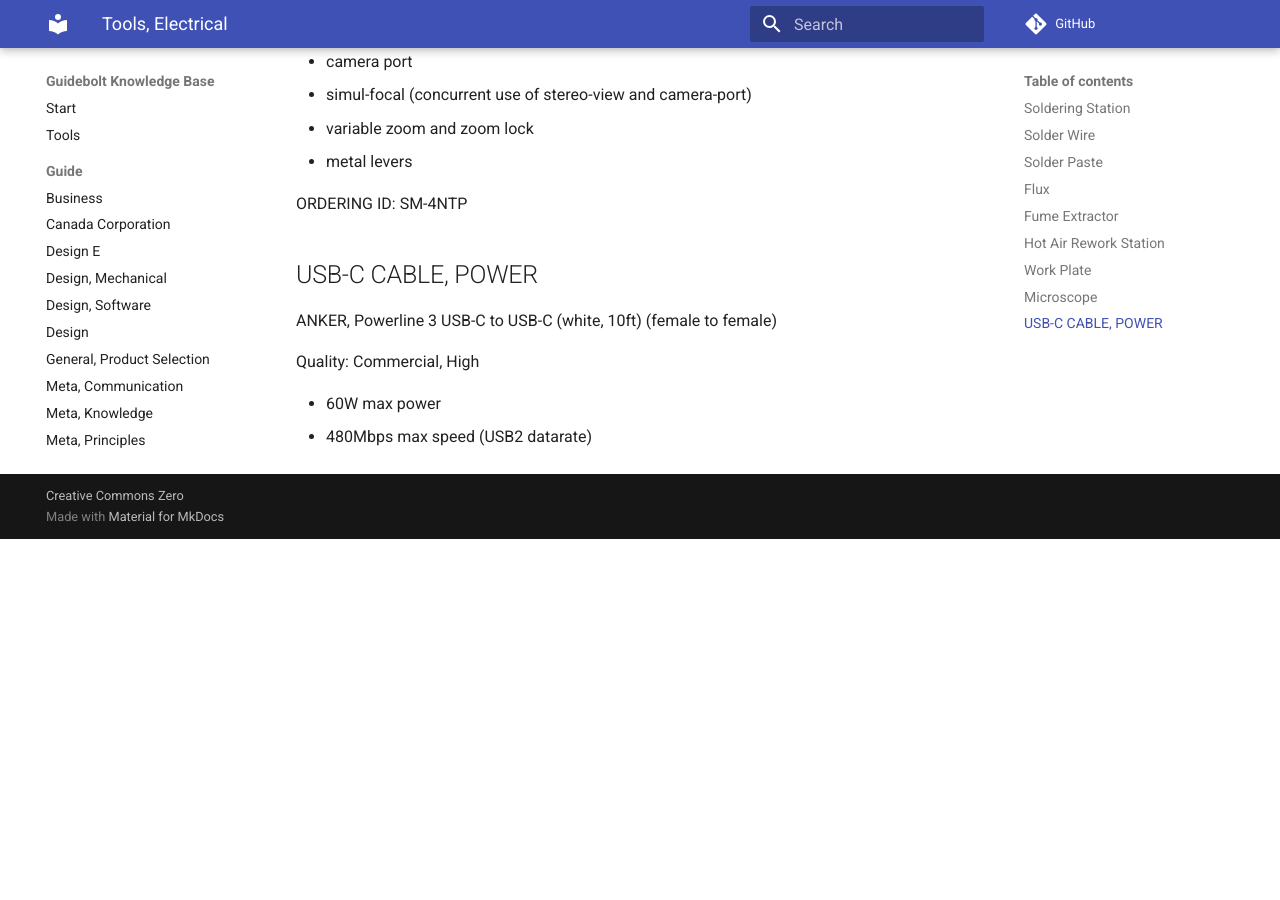
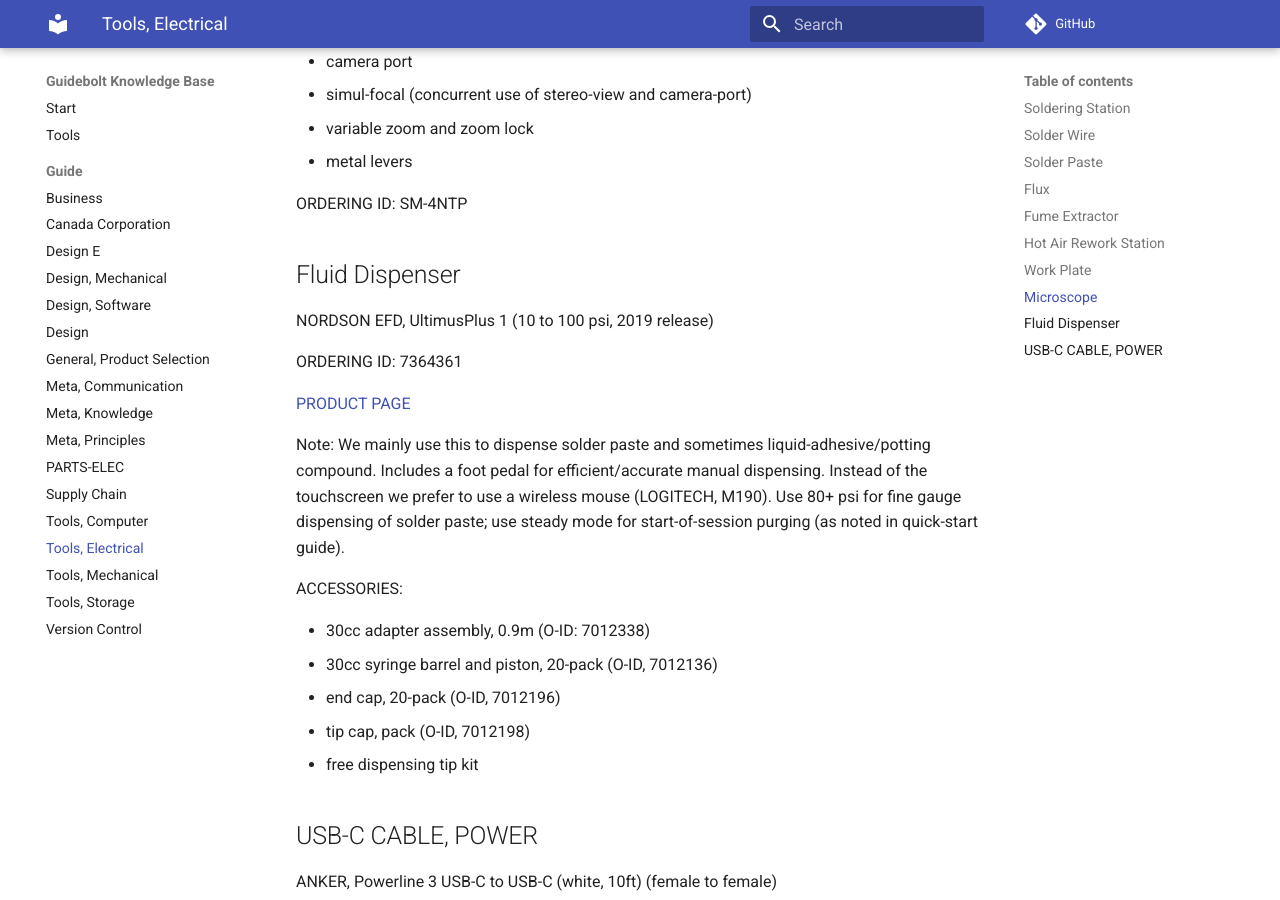
Before and after one commit to Guidebolt/knowledge, an MkDocs documentation site: the page built from docs/guide/tools-elec.md, in a window 1280 px wide and 900 px high, scrolled down 2510 px. Built offline with MkDocs 1.6.1 and Material for MkDocs 9.7.7, drawn with Linux system fonts in a browser that asks for light colours; comment, search, counter and statistics services are not loaded; before the commit the page ends 3049 px from its top, so only the background shows below that.

Commit message:
fluid-dispenser

```diff
--- a/docs/guide/tools-elec.md
+++ b/docs/guide/tools-elec.md
@@ -99,6 +99,24 @@ AMSCOPE, 7X-45X Simul-Focal Stereo Lockable Zoom Microscope on Dual Arm Boom Sta
 
 ORDERING ID: SM-4NTP
 
+## Fluid Dispenser
+
+NORDSON EFD, UltimusPlus 1 (10 to 100 psi, 2019 release)
+
+ORDERING ID: 7364361
+
+[PRODUCT PAGE](https://www.nordson.com/en/divisions/efd/products/fluid-dispensing-systems/ultimusplus-i-ii-dispensers)
+
+Note: We mainly use this to dispense solder paste and sometimes liquid-adhesive/potting compound. Includes a foot pedal for efficient/accurate manual dispensing. Instead of the touchscreen we prefer to use a wireless mouse (LOGITECH, M190). Use 80+ psi for fine gauge dispensing of solder paste; use steady mode for start-of-session purging (as noted in quick-start guide).
+
+ACCESSORIES:
+
+* 30cc adapter assembly, 0.9m (O-ID: 7012338)
+* 30cc syringe barrel and piston, 20-pack (O-ID, 7012136)
+* end cap, 20-pack (O-ID, 7012196)
+* tip cap, pack (O-ID, 7012198)
+* free dispensing tip kit
+
 ## USB-C CABLE, POWER
 
 ANKER, Powerline 3 USB-C to USB-C (white, 10ft) (female to female)
```
